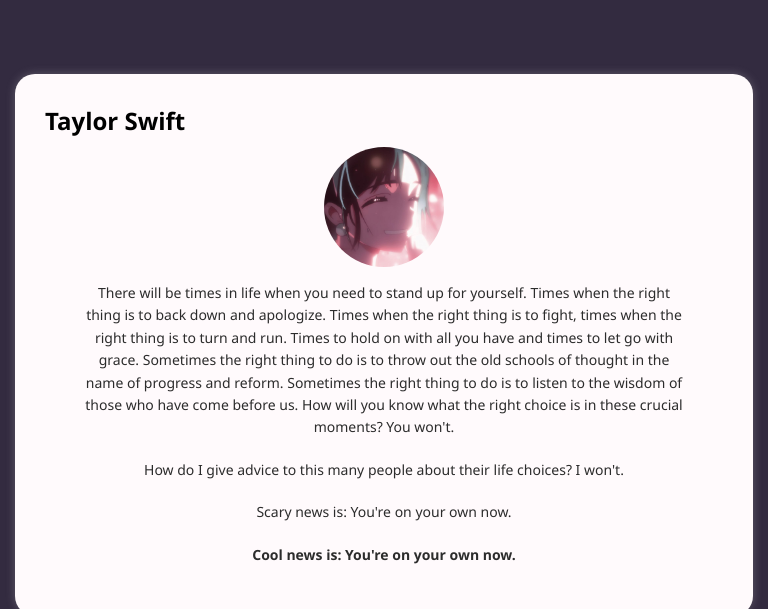
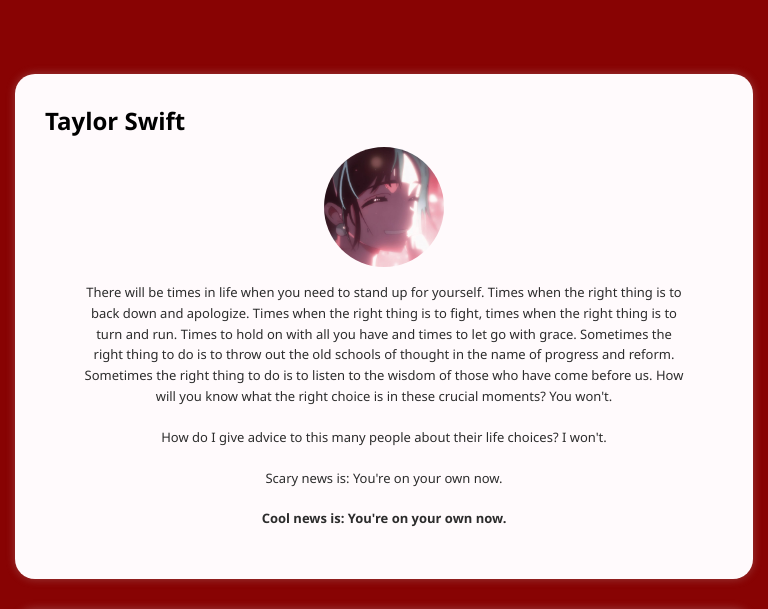
Before and after one commit to HiromiAnime/Ejemplo2, a plain HTML site: page index.html in a window 768 px wide. Shown: the part 191-800 px from the top of the page. Drawn offline with Linux system fonts and the light colour scheme.

Commit message:
Update estilos.css
coloro rojo

```diff
--- a/css/estilos.css
+++ b/css/estilos.css
@@ -21,7 +21,7 @@
 
 @media (min-width: 600px) and (max-width: 1023px) {
   body {
-    background-color: #332b40;
+    background-color: #880303;
   }
 }
 
@@ -286,3 +286,8 @@
     font-size: 13px;
   }
 }
+
+  .bio-texto {
+    font-size: 13px;
+  }
+}
```
